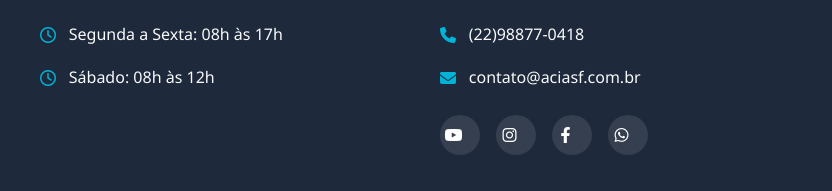
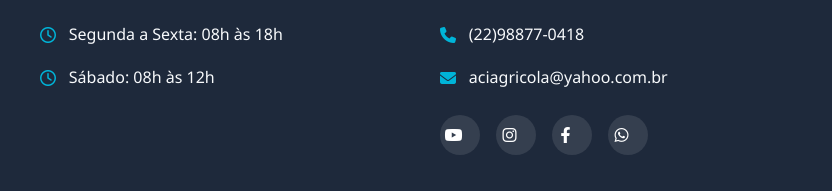
Before and after one commit to adrianonunes/aciasf, a plain HTML site: page index.html in a window 1280 px wide. Shown: the part 4747-4938 px from the top of the page, 424-1256 px from the left. Drawn offline with nearby package versions, Linux system fonts and the light colour scheme.

Commit message:
Update index.html

```diff
--- a/index.html
+++ b/index.html
@@ -266,13 +266,13 @@
                 </div>
                 <div class="footer-info">
                     <h3>Horário de Funcionamento</h3>
-                    <p><i class="far fa-clock"></i> Segunda a Sexta: 08h às 17h</p>
+                    <p><i class="far fa-clock"></i> Segunda a Sexta: 08h às 18h</p>
                     <p><i class="far fa-clock"></i> Sábado: 08h às 12h</p>
                 </div>
                 <div class="footer-info">
                     <h3>Contato</h3>
                     <p><i class="fas fa-phone"></i>(22)98877-0418</p>
-                    <p><i class="fas fa-envelope"></i> contato@aciasf.com.br</p>
+                    <p><i class="fas fa-envelope"></i> aciagricola@yahoo.com.br</p>
 
                     <div class="footer-social">
                         <a href="#" class="footer-social-icon"><i class="fab fa-youtube"></i></a>
```
